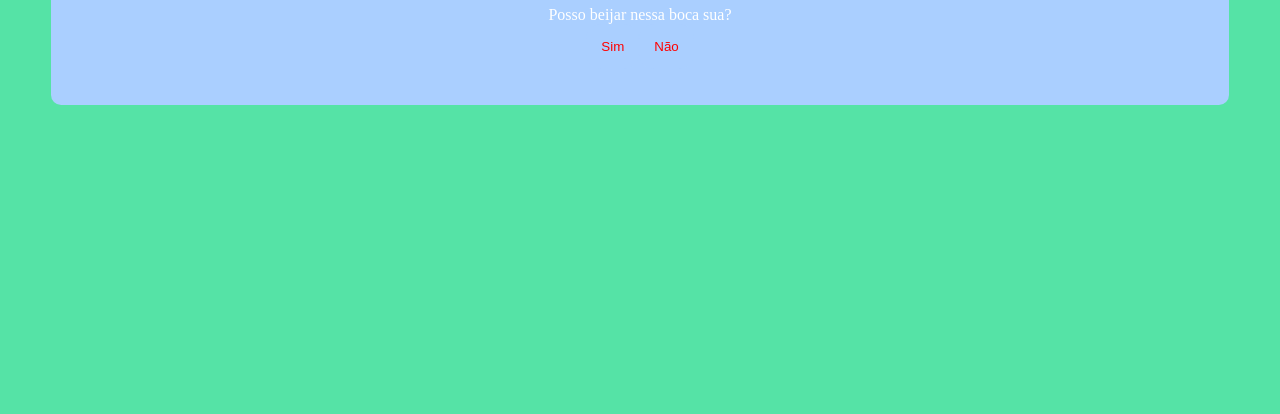
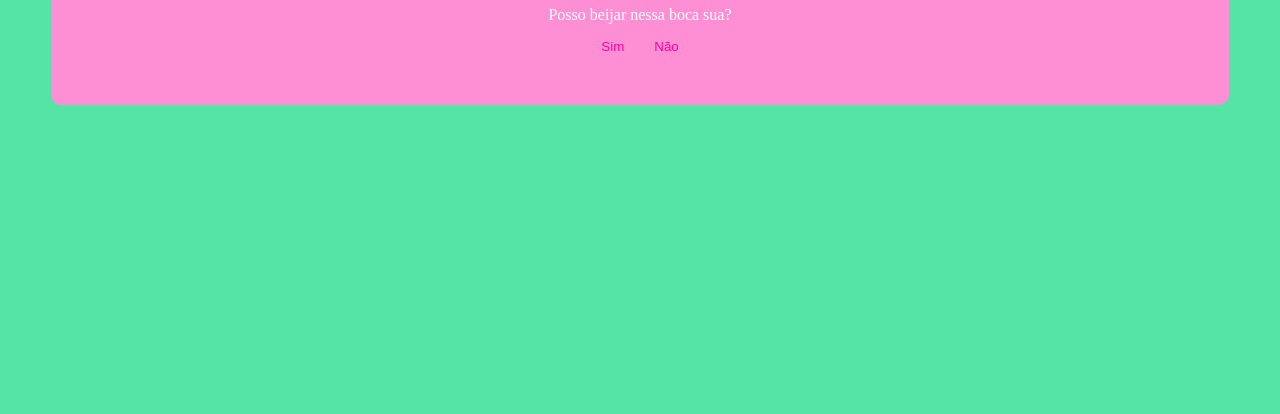
Before and after one commit to kahz1nn/aprendendo, a plain HTML site: page index.html in a window 1280 px wide. Shown: the part 402-816 px from the top of the page. Drawn offline with Linux system fonts and the light colour scheme.

Commit message:
lindu lindu

```diff
--- a/style.css
+++ b/style.css
@@ -1,8 +1,8 @@
 :root {
     --cor-fundo: #000000;
-    --cor-principal: #aacfff;
+    --cor-principal: #ff8fd4;
     --cor-secundaria: #212333;
-    --cor-destaque: #ff0000;
+    --cor-destaque: #ff009d;
     --cor-texto: #ffffff;
 }
 
```
